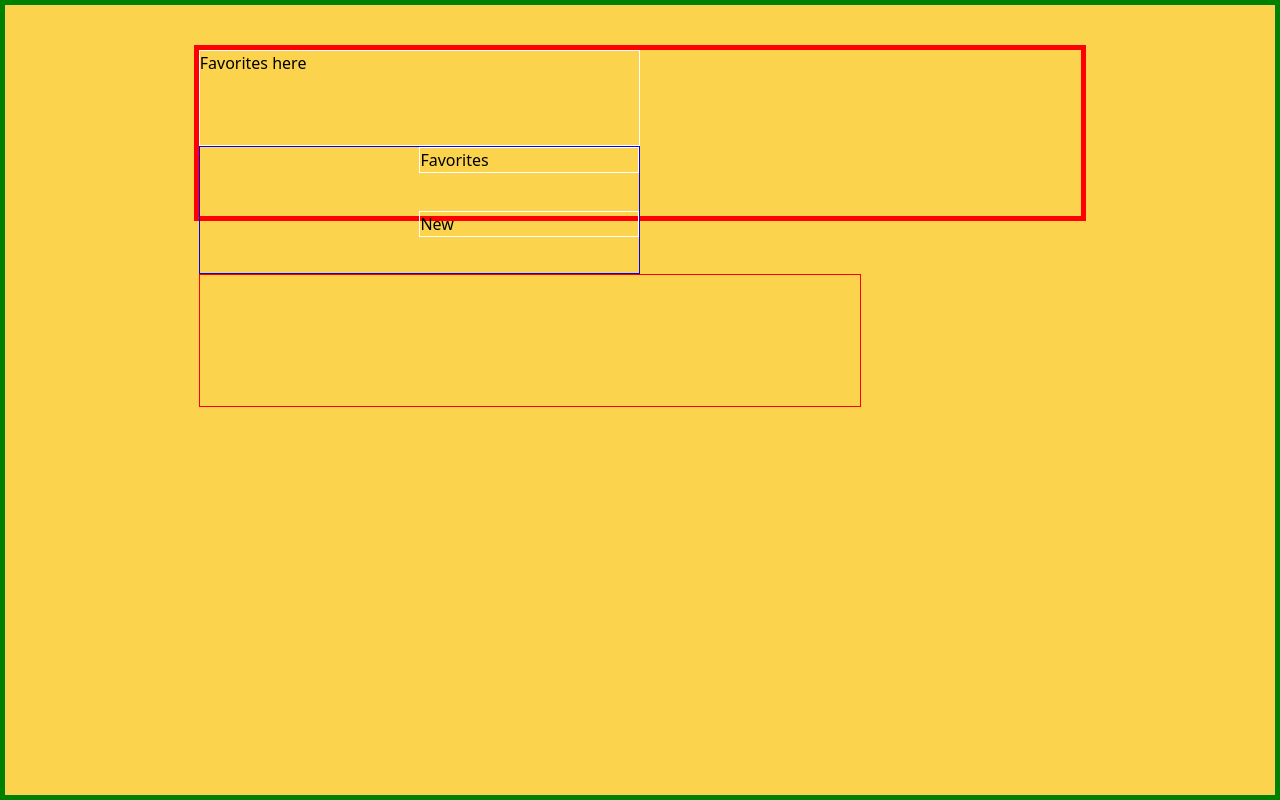
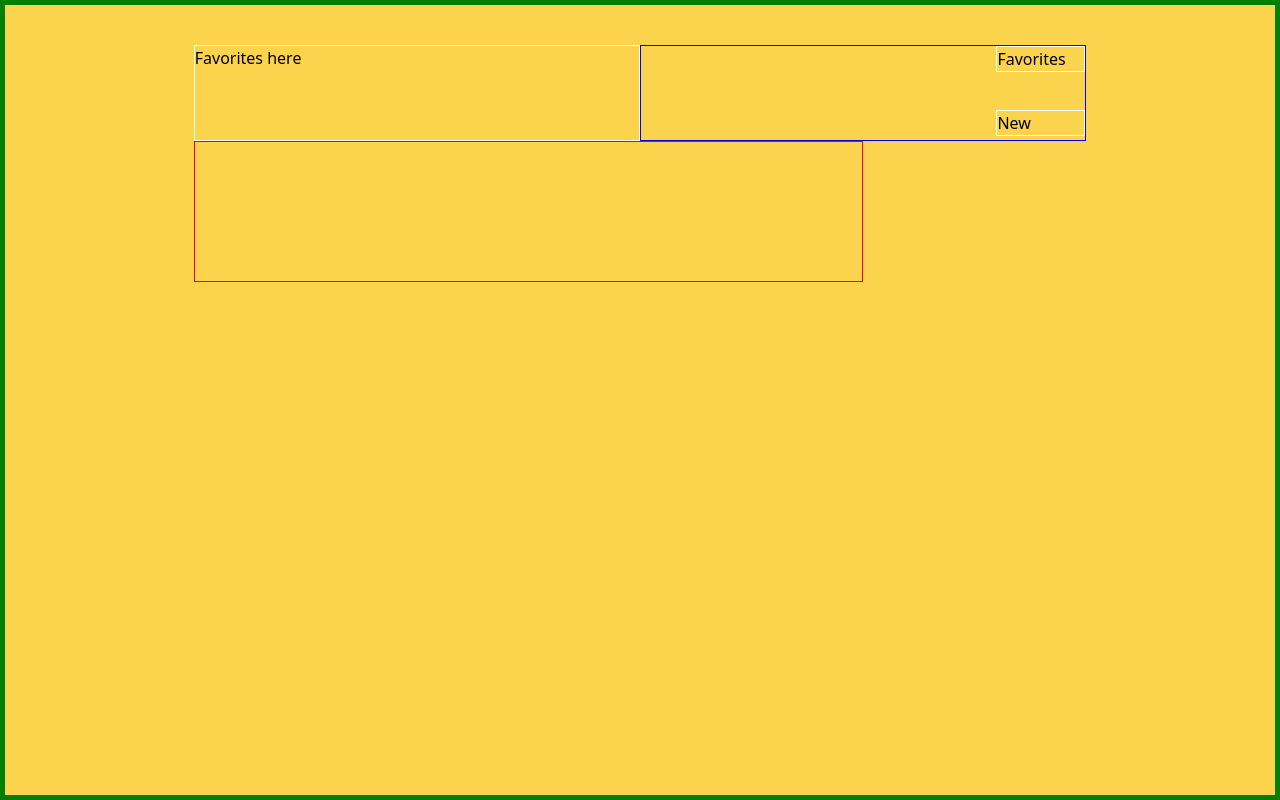
Before and after one commit to Kane13581/genesis, a Vue app: page / in a window 1280 px wide. Built offline with nearby package versions, Linux system fonts and the light colour scheme.

Commit message:
-just to be safe

```diff
--- a/src/App.vue
+++ b/src/App.vue
@@ -2,16 +2,16 @@
   <div id="nav">
     <div class="overallContainer flex justify-center min-h-screen bg-yellow-300 p-10">
 
-      <div class="navContainer h-44 md:space-y-0 md:w-3/4">
-        <div class="wrapper">
+      <div class="navContainer sm:w-96 h-44 md:space-y-0 md:w-3/4">
+        <div class="wrapper md:flex ">
           <div class="inputContainer md:flex md:flex-col md:w-1/2 h-24 ">
             <p>Favorites here</p>
           </div>
-          <div class="topRightTab md:w-1/2 h-32 relative">
-            <div class="favButtonCont md:w-1/2 md:absolute">
+          <div class="topRightTab md:w-1/2 h-24 relative">
+            <div class="favButtonCont md:w-1/5 md:absolute">
               <button>Favorites</button>
             </div>
-            <div class="newButtonCont md:w-1/2 md:absolute">
+            <div class="newButtonCont md:w-1/5 md:absolute">
               <button>New</button>
             </div>
           </div>
@@ -31,9 +31,9 @@
   border: green solid 5px;
 }
 
-.navContainer {
- border: solid red 5px;
-}
+/*.navContainer {*/
+/* border: solid red 5px;*/
+/*}*/
 
 .inputContainer {
   border: white solid 1px;
```
